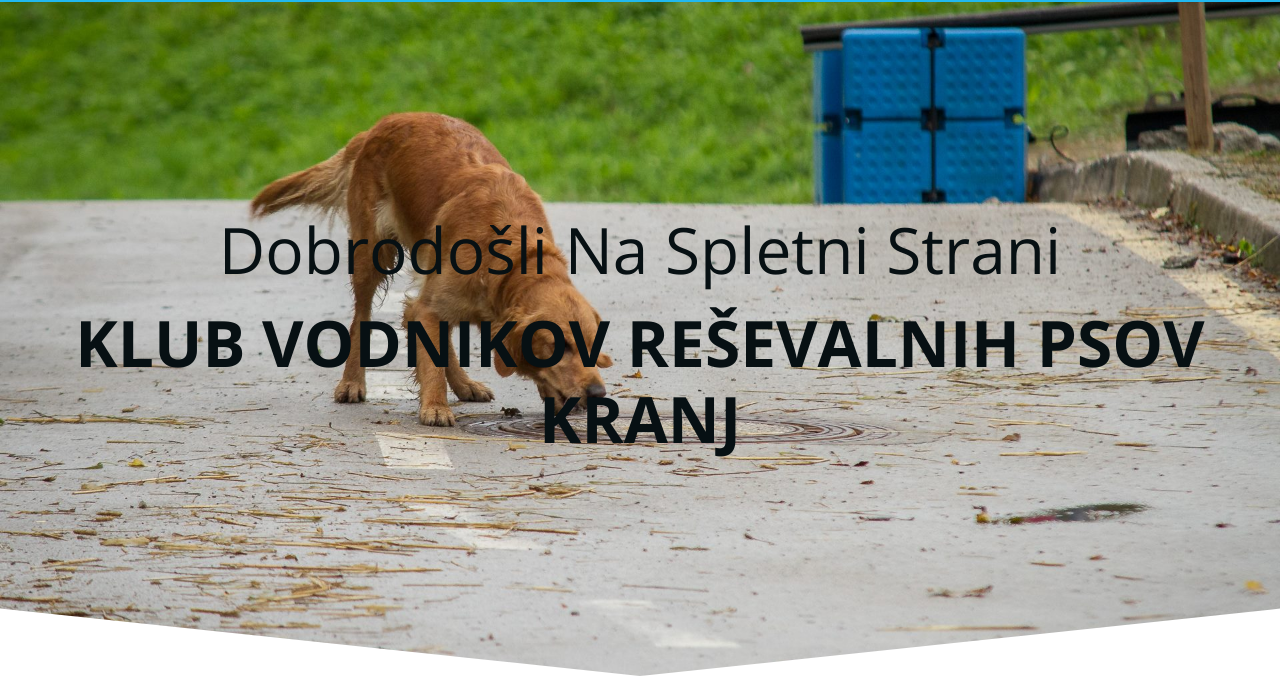
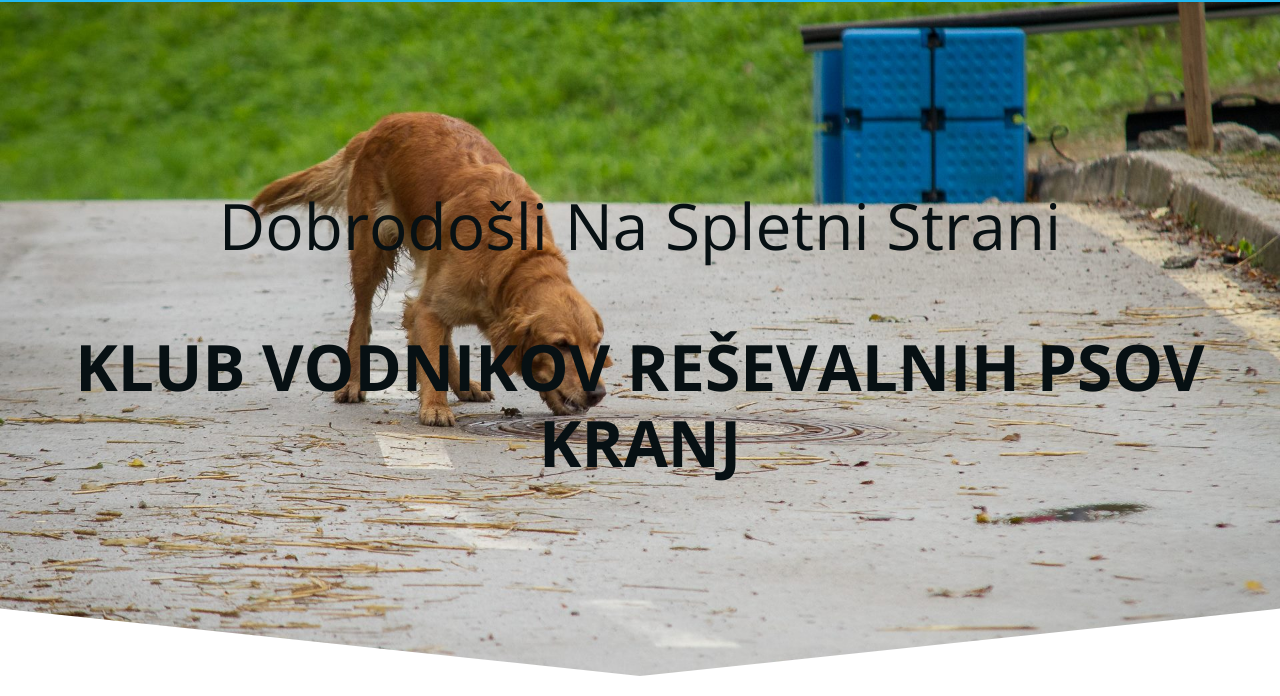
Before and after one commit to BostjanT/dogs, a plain HTML site: page index.html in a window 1280 px wide. Shown: the part 104-800 px from the top of the page. Drawn offline with nearby package versions, Linux system fonts and the light colour scheme.

Commit message:
Add files via upload

```diff
--- a/index.html
+++ b/index.html
@@ -74,7 +74,7 @@
     <!-- BANNER -->
     <div class="banner" id="banner">
       <div class="py-5">
-        <h1 class="text-capitalize mb-3 text-center welcome-text">dobrodošli na spletni strani</h1>
+        <h1 class="text-capitalize mb-3 text-center welcome-text pb-5">dobrodošli na spletni strani</h1>
         <h1 class="text-uppercase font-weight-bold text-center welcome-text">klub vodnikov reševalnih psov Kranj</h1>
 
       </div>
```
